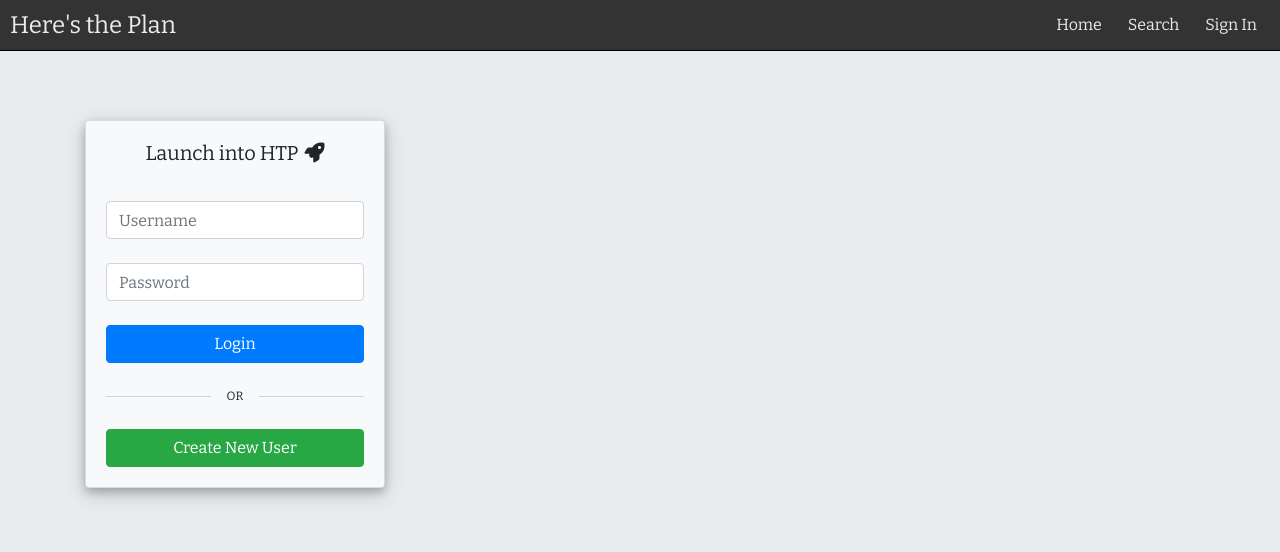
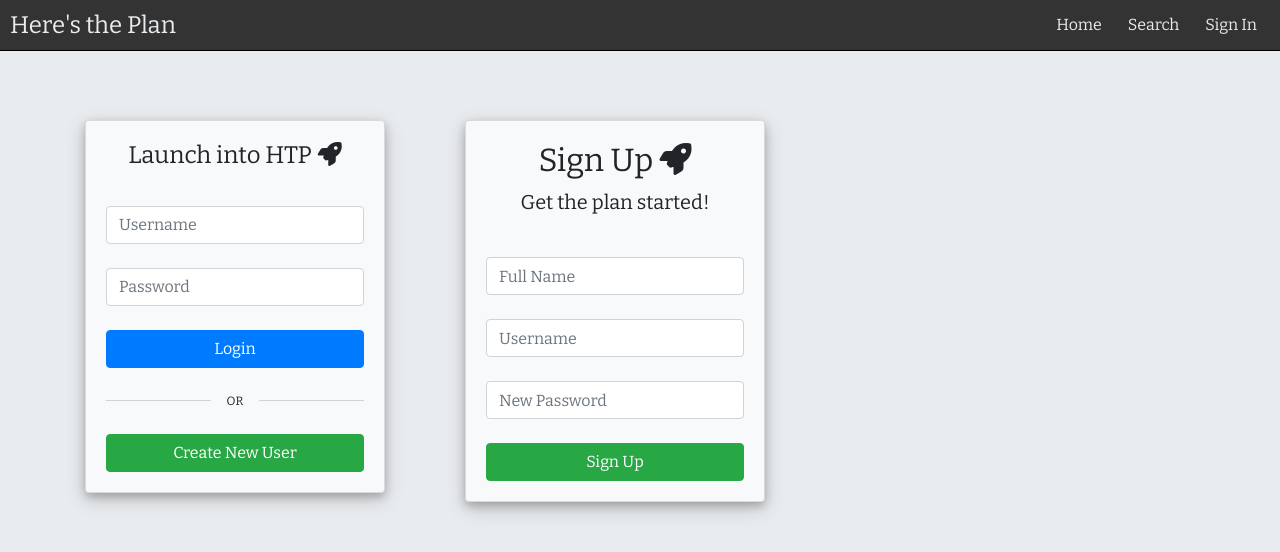
Before and after one commit to dylantrimble/herestheplan, a React (Create React App) app in the folder client/: page / in a window 1280 px wide. Shown: the top 552 px of the page. Built offline with nearby package versions, Linux system fonts and the light colour scheme.

Commit message:
Styling login and signup cards.

```diff
--- a/client/src/components/Login/login.js
+++ b/client/src/components/Login/login.js
@@ -6,7 +6,7 @@ function Login() {
         <div className="col-md-4">
             <div className="card text-center bg-light mb-3 loginCard">
                 <div className="card-body">
-                    <h5 className="card-title">Launch into HTP<i className="fas fa-rocket"></i></h5>
+                    <h4 className="card-title">Launch into HTP<i className="fas fa-rocket"></i></h4>
                     <form>
                         <div className="form-group">
                             <label for="username"></label>
--- a/client/src/components/Signup/_signup.scss
+++ b/client/src/components/Signup/_signup.scss
@@ -0,0 +1,26 @@
+
+#submit-registration {
+margin-top: 1.5rem;
+}
+
+.signUpCard {
+width: 300px;
+margin-top: 80px;
+box-shadow: 0 4px 8px 0 rgba(0, 0, 0, 0.2), 0 6px 20px 0 rgba(0, 0, 0, 0.19);
+font-family: 'Bitter', serif;
+}
+
+.fa-rocket {
+margin-left: 6px;
+}
+.form-group {
+margin-bottom: 0rem;
+}
+
+#password {
+margin-bottom: 1.5rem;
+}
+
+#password2-text {
+margin-bottom: 1.5rem;
+}
--- a/client/src/components/Signup/signup.js
+++ b/client/src/components/Signup/signup.js
@@ -0,0 +1,33 @@
+import React from "react";
+
+
+function SignUp() {
+    return (
+        <div className="col-md-4">
+            <div className="card text-center bg-light mb-3 signUpCard">
+                <div className="card-body">
+                    <h2 className="display-5">Sign Up<i className="fas fa-rocket"></i></h2>
+                    <p class="lead">Get the plan started!</p>
+                    <form>
+                        <div className="form-group">
+                            <label for="Fullname-text"></label>
+                            <input type="text" name="fullname" className="form-control" id="fullname-text" placeholder="Full Name"></input>
+                        </div>
+                        <div className="form-group">
+                            <label for="Username-text"></label>
+                            <input type="text" name="username" className="form-control" id="username-text" placeholder="Username"></input>
+                        </div>
+                        <div className="form-group">
+                            <label for="Password-Text"></label>
+                            <input type="password" name="password" className="form-control" id="password-text" placeholder="New Password"></input>
+                        </div>
+                        <button class="btn btn-success btn-block" id="submit-registration">Sign Up</button>
+                    </form>
+                </div>
+            </div>
+        </div>
+    )
+}
+
+
+export default SignUp;
--- a/client/src/css/main.css
+++ b/client/src/css/main.css
@@ -491,6 +491,34 @@
   margin-bottom: 1.5rem;
 }
 
+#submit-registration {
+  margin-top: 1.5rem;
+}
+
+.signUpCard {
+  width: 300px;
+  margin-top: 80px;
+  -webkit-box-shadow: 0 4px 8px 0 rgba(0, 0, 0, 0.2), 0 6px 20px 0 rgba(0, 0, 0, 0.19);
+          box-shadow: 0 4px 8px 0 rgba(0, 0, 0, 0.2), 0 6px 20px 0 rgba(0, 0, 0, 0.19);
+  font-family: 'Bitter', serif;
+}
+
+.fa-rocket {
+  margin-left: 6px;
+}
+
+.form-group {
+  margin-bottom: 0rem;
+}
+
+#password {
+  margin-bottom: 1.5rem;
+}
+
+#password2-text {
+  margin-bottom: 1.5rem;
+}
+
 .left {
   font-size: 50px;
   background-color: white;
--- a/client/src/css/main.scss
+++ b/client/src/css/main.scss
@@ -15,6 +15,7 @@ $third-color: #ff4d4d;
 @import "../components/Card/card";
 @import "../components/Login/login";
 @import "../components/Favorites/favorites";
+@import "../components/Signup/signup";
 
 .left {
   font-size: 50px;
--- a/client/src/pages/Home.js
+++ b/client/src/pages/Home.js
@@ -8,6 +8,7 @@ import axios from "axios";
 import Nav from "../components/Nav/nav";
 import JumbotronHome from "../components/JumbotronHome/jumbotronHome";
 import Login from "../components/Login/login";
+import SignUp from "../components/Signup/signup";
 
 class Home extends Component {
   state = {
@@ -62,7 +63,7 @@ class Home extends Component {
           ? this.useLocalStorage(JSON.stringify(user))
           : this.setState({ loggedIn: false });
       })
-      .catch(function(error) {
+      .catch(function (error) {
         console.log(error);
       });
   }
@@ -165,6 +166,8 @@ class Home extends Component {
         <JumbotronHome>
           <Login>
           </Login>
+          <SignUp>
+          </SignUp>
         </JumbotronHome>
         {this.state.modalHide ? (
           <div></div>
```
Also changed, not shown: 1 other file (tests, documents, lock files or other folders). Lines whose indentation alone changed are shown as unchanged.
